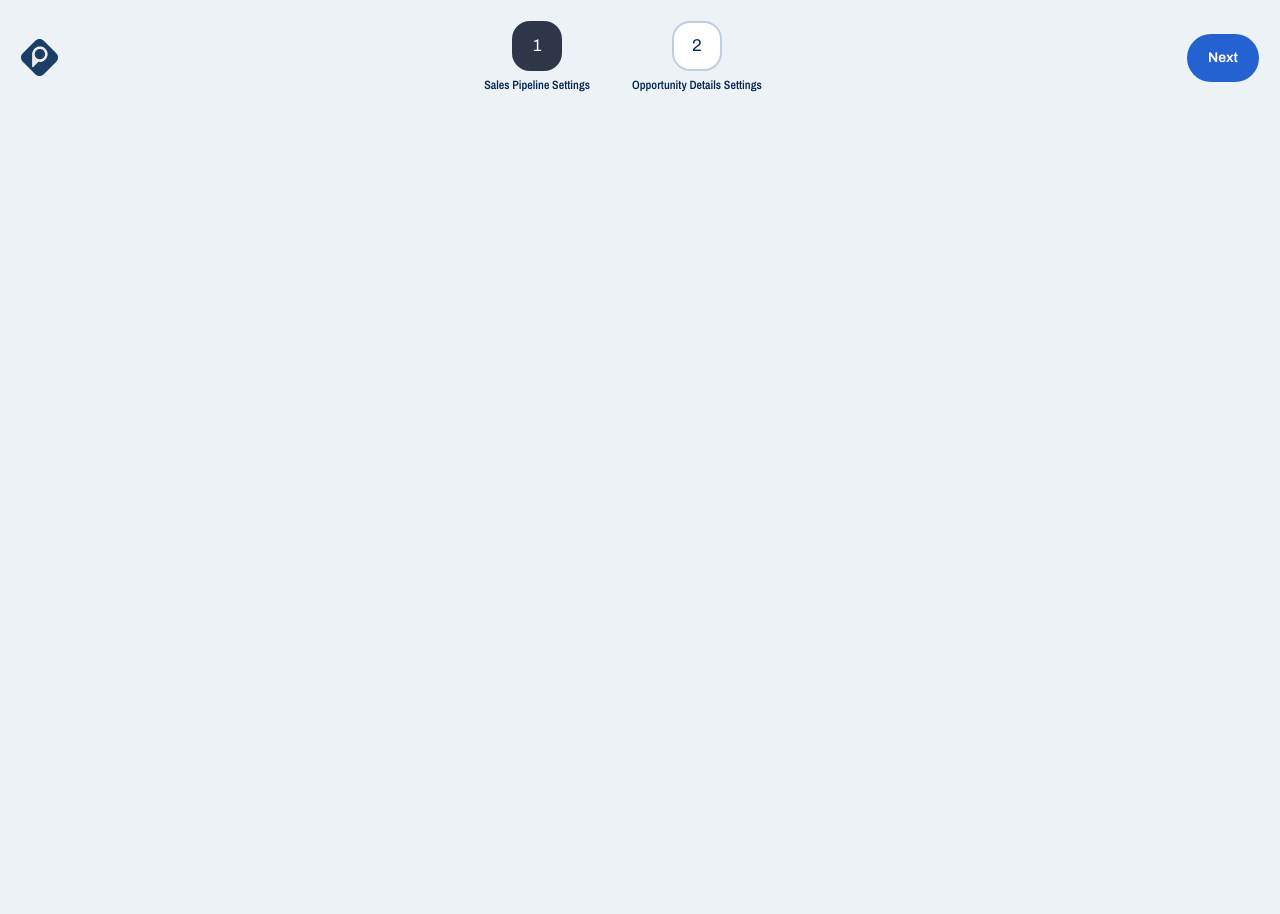
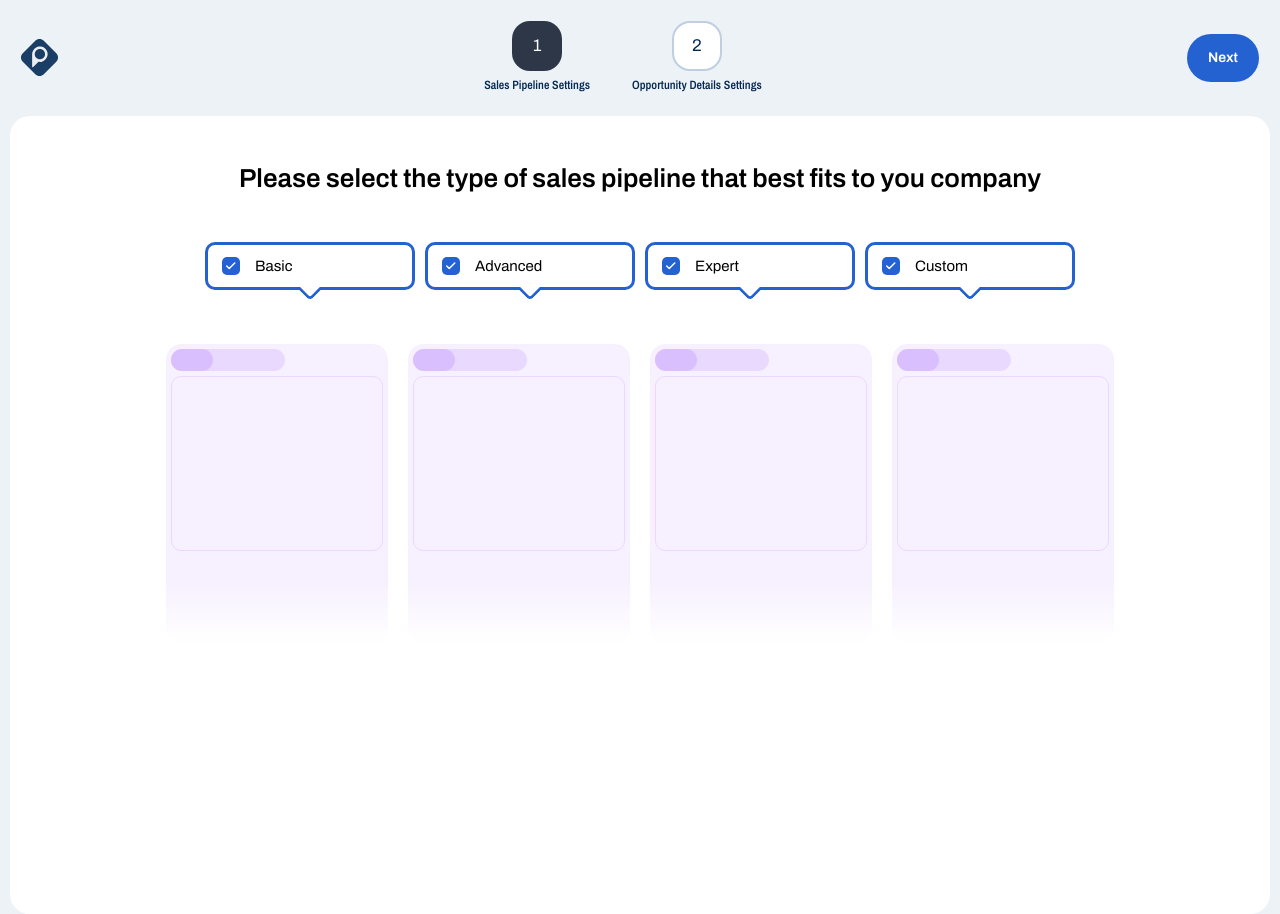
Before and after one commit to mateusmento/sales-pipeline, a Vue app: page / in a window 1280 px wide. Before the commit the page ends 800 px from the top, so only its background shows below. Built offline with nearby package versions, Linux system fonts and the light colour scheme.

Commit message:
Add initial layout

```diff
--- a/src/modules/HomeView.vue
+++ b/src/modules/HomeView.vue
@@ -1,5 +1,137 @@
-<script setup lang="ts"></script>
+<script setup lang="ts">
+import IconChecked from '@/lib/icons/IconChecked.vue';
+import { ref } from 'vue';
+const active = ref(false);
+const pipelineTypes = ref(['Basic', 'Advanced', 'Expert', 'Custom']);
+</script>
 
 <template>
-  <main></main>
+  <main>
+    <div class="headline">
+      Please select the type of sales pipeline that best fits to you company
+    </div>
+    <div class="pipeline-types">
+      <div v-for="pipelineType of pipelineTypes" :key="pipelineType" class="toolbox">
+        <div class="checkbox">
+          <IconChecked />
+        </div>
+        <div>{{ pipelineType }}</div>
+        <div class="triangle"></div>
+      </div>
+    </div>
+    <div class="panels">
+      <div v-for="panel of [1, 2, 3, 4]" :key="panel" class="panel">
+        <div class="check-switch" :class="{ active }" @click="active = !active"></div>
+        <div class="panel-content"></div>
+      </div>
+    </div>
+  </main>
 </template>
+
+<style scoped>
+main {
+  display: flex;
+  flex-direction: column;
+  align-items: center;
+  gap: 42px;
+  background-color: white;
+  margin-left: 10px;
+  margin-right: 10px;
+  border-radius: 20px;
+  height: 798px;
+  padding: 42px;
+}
+
+.headline {
+  font-size: 26px;
+  font-weight: 600;
+}
+
+.panels {
+  display: flex;
+  gap: 20px;
+}
+.panel {
+  display: flex;
+  flex-direction: column;
+  gap: 5px;
+  width: 222px;
+  height: 300px;
+  padding: 5px;
+  background-color: #f7f1ff;
+  border-radius: 15px;
+  mask-image: linear-gradient(black calc(100% - 60px), transparent 100%);
+}
+
+.panel-content {
+  width: 100%;
+  height: 175px;
+  border-radius: 10px;
+  border: 1px solid #e9d9ff;
+}
+
+.check-switch {
+  display: flex;
+  width: 114px;
+  height: 22px;
+  border-radius: 200px;
+  background: #e9d9ff;
+  transition: 200ms;
+}
+
+.check-switch.active::after {
+  margin-left: calc(100% - 42px);
+}
+
+.check-switch::after {
+  content: '';
+  display: block;
+  width: 42px;
+  height: 22px;
+  border-radius: 200px;
+  background: #dabfff;
+  transition: 200ms;
+}
+
+.pipeline-types {
+  display: flex;
+  gap: 10px;
+}
+
+.toolbox {
+  position: relative;
+  display: flex;
+  gap: 15px;
+  width: fit-content;
+  min-width: 210px;
+  padding: 9px 14px;
+  margin-bottom: 12px;
+  border: 3px solid #2462d1;
+  border-radius: 10px;
+  background-color: white;
+  box-sizing: border-box;
+}
+
+.triangle {
+  position: absolute;
+  bottom: 0;
+  left: 50%;
+  width: 20px;
+  height: 20px;
+  background-color: inherit;
+  border-left: inherit;
+  border-bottom: inherit;
+  border-bottom-left-radius: 5px;
+  box-sizing: border-box;
+  clip-path: polygon(0% 0%, 100% 100%, 0% 100%);
+  transform: translate(-50%, 50%) rotate(-45deg);
+}
+
+.checkbox {
+  display: flex;
+  background: #2462d1;
+  padding: 5px 4px;
+  border-radius: 5px;
+  align-self: center;
+}
+</style>
```
